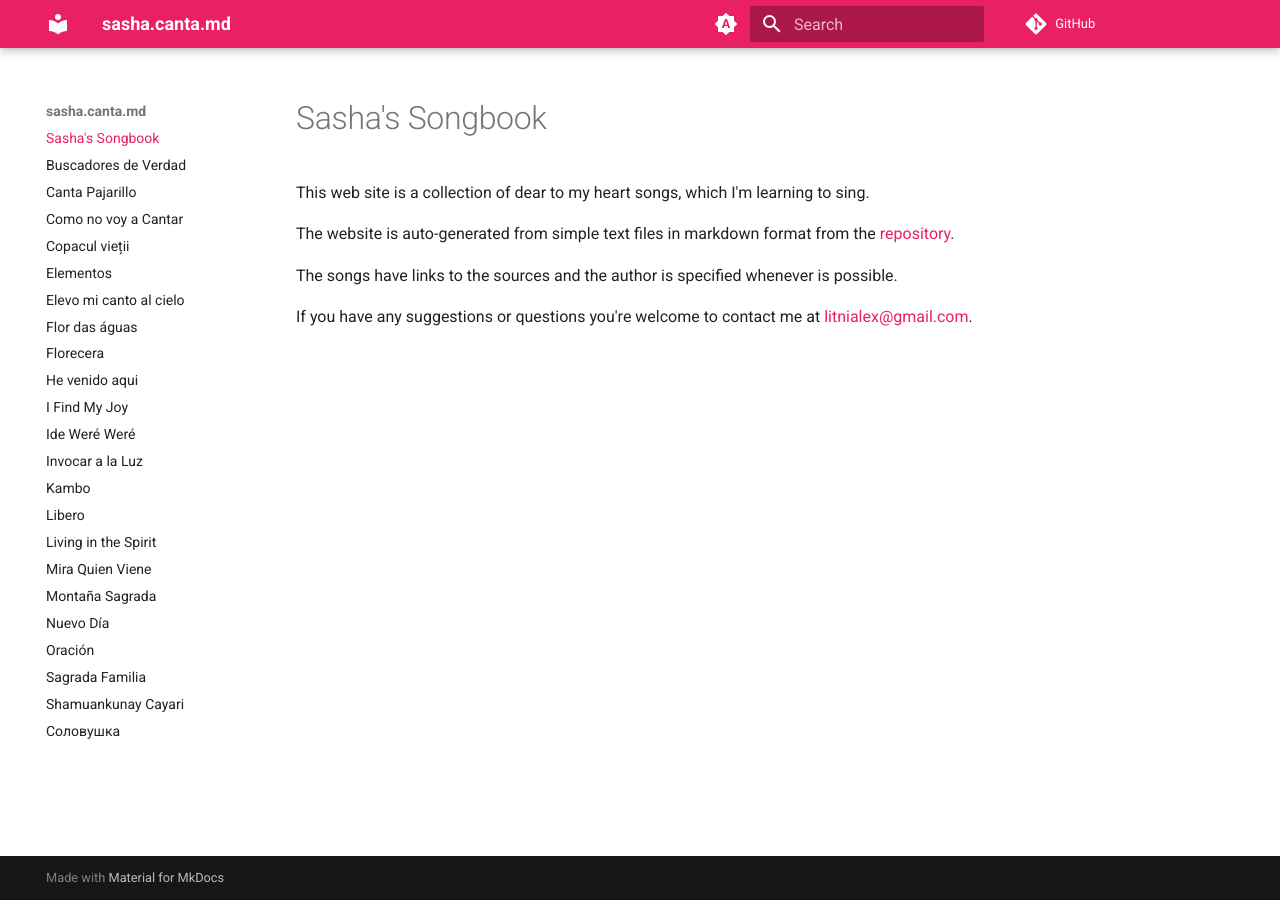
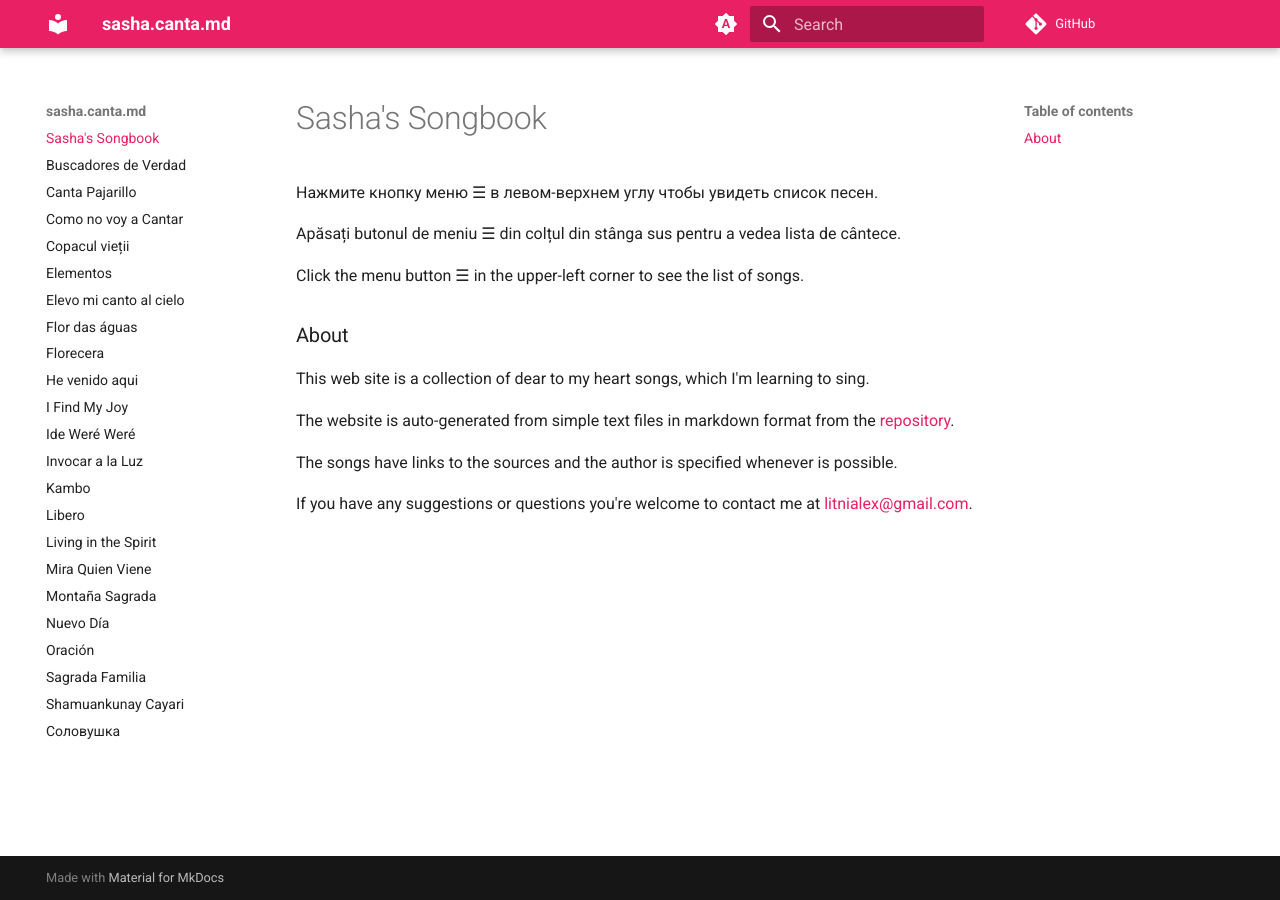
Before and after one commit to litnialex/songs, an MkDocs documentation site: the page built from Songs/README.md, in a window 1280 px wide. Built offline with MkDocs 1.6.1 and Material for MkDocs 9.7.7, drawn with Linux system fonts in a browser that asks for light colours; comment, search, counter and statistics services are not loaded.

Commit message:
homepage update

```diff
--- a/Songs/README.md
+++ b/Songs/README.md
@@ -1,5 +1,12 @@
 # Sasha's Songbook
 
+Нажмите кнопку меню ☰ в левом-верхнем углу чтобы увидеть список песен.
+
+Apăsați butonul de meniu ☰ din colțul din stânga sus pentru a vedea lista de cântece.
+
+Click the menu button ☰ in the upper-left corner to see the list of songs.
+
+### About
 This web site is a collection of dear to my heart songs, which I'm learning to sing.
 
 The website is auto-generated from  simple text files in markdown format from the [repository](https://github.com/litnialex/songs).
```
Also changed, not shown: Songs/Flor das águas.md (line endings or trailing spaces).
